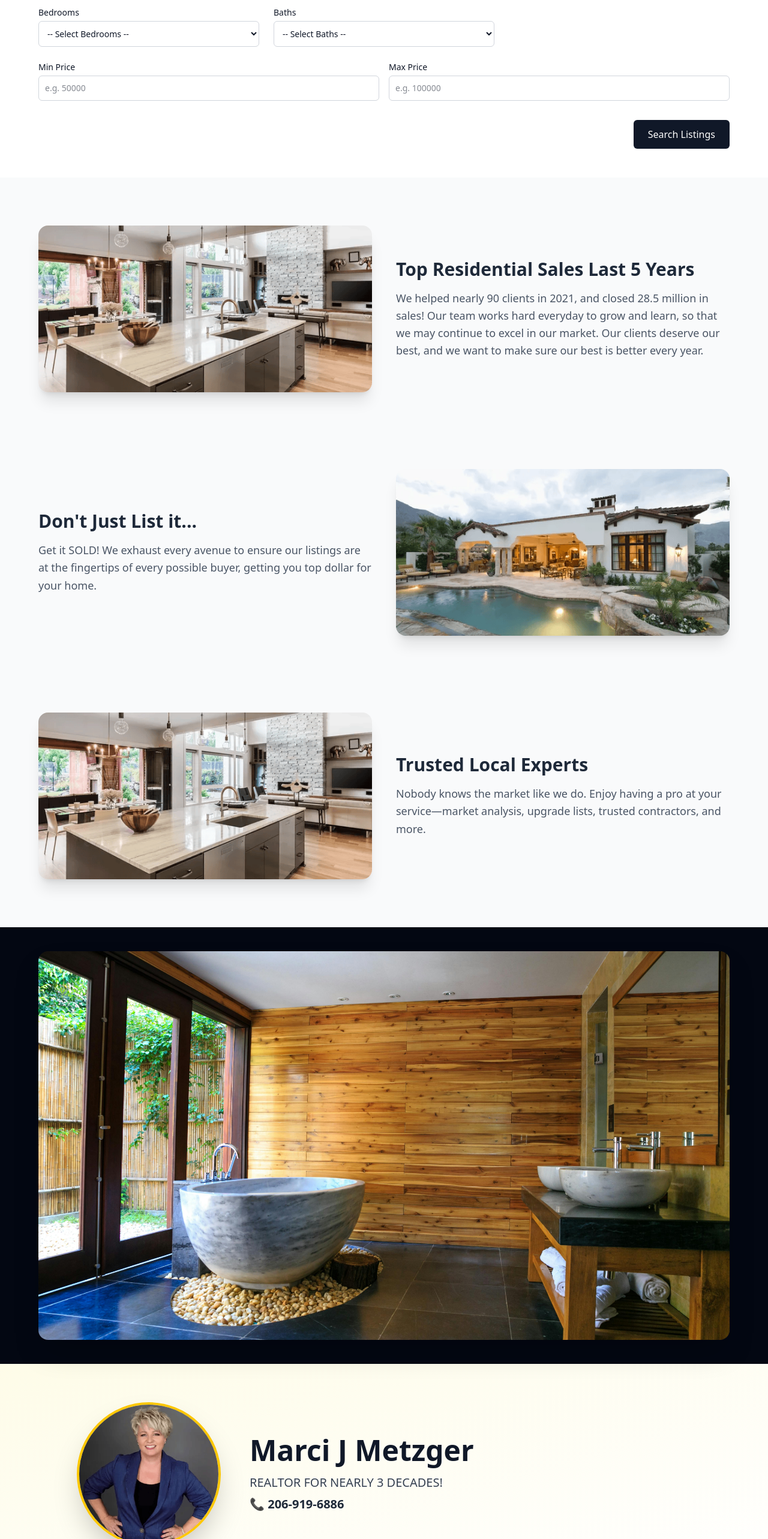
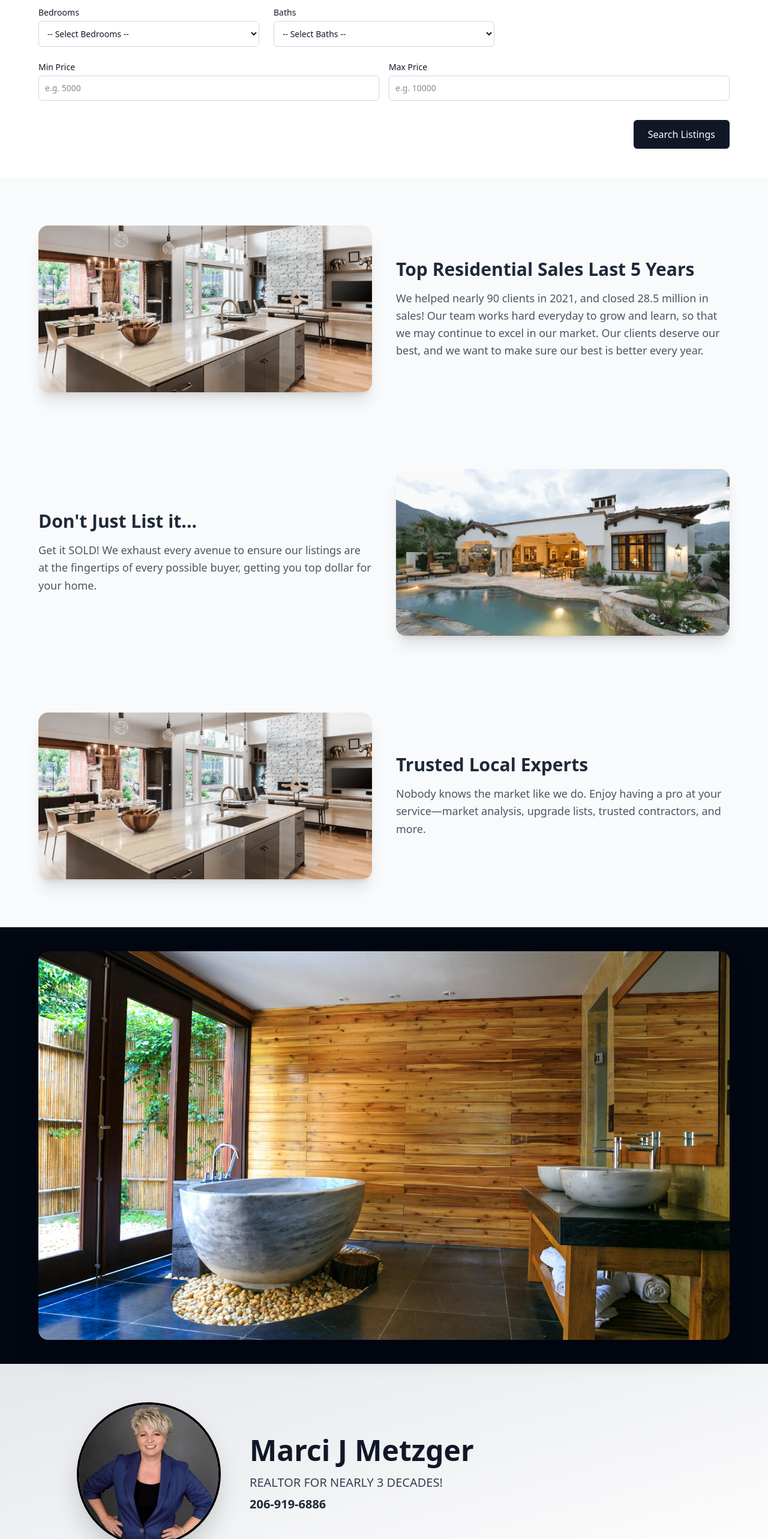
Before and after one commit to khenzipops/marci-metzger, a Next.js app: page / in a window 1280 px wide. Shown: the part 1220-3786 px from the top of the page at 60% size. Built offline with nearby package versions, Linux system fonts and the light colour scheme.

Commit message:
Update Profile component styles and adjust price input placeholders in SearchListing

```diff
--- a/src/components/Profile.tsx
+++ b/src/components/Profile.tsx
@@ -2,10 +2,10 @@
 
 function Profile() {
   return (
-    <section className="bg-gradient-to-br from-yellow-50 to-white py-16 px-6 border-b-4 border-yellow-500">
+    <section className="bg-gradient-to-br from-gray-200 to-white py-16 px-6 border-b-4 border-gray-800">
       <div className="max-w-5xl mx-auto flex flex-col-reverse md:flex-row items-center gap-12">
         {/* Image Section */}
-        <div className="w-60 h-60 rounded-full overflow-hidden shadow-2xl border-4 border-yellow-400">
+        <div className="w-60 h-60 rounded-full overflow-hidden shadow-2xl border-4 border-black">
           <img
             src="/assets/Marci-metzger.png"
             alt="Marci J Metzger"
@@ -21,7 +21,7 @@ function Profile() {
           <p className="text-xl text-gray-700 mb-2">
             REALTOR FOR NEARLY 3 DECADES!
           </p>
-          <p className="text-xl font-semibold text-gray-800">📞 206-919-6886</p>
+          <p className="text-xl font-semibold text-gray-800"> 206-919-6886</p>
         </div>
       </div>
     </section>
--- a/src/components/Searchlisting.tsx
+++ b/src/components/Searchlisting.tsx
@@ -72,8 +72,8 @@ export default function SearchListing() {
           <SelectGroup label="Baths" options={baths} />
 
           <div className="sm:col-span-2 lg:col-span-3 flex gap-4">
-            <InputGroup label="Min Price" placeholder="e.g. 50000" />
-            <InputGroup label="Max Price" placeholder="e.g. 100000" />
+            <InputGroup label="Min Price" placeholder="e.g. 5000" />
+            <InputGroup label="Max Price" placeholder="e.g. 10000" />
           </div>
 
           <div className="sm:col-span-2 lg:col-span-3 flex justify-end mt-2">
```
